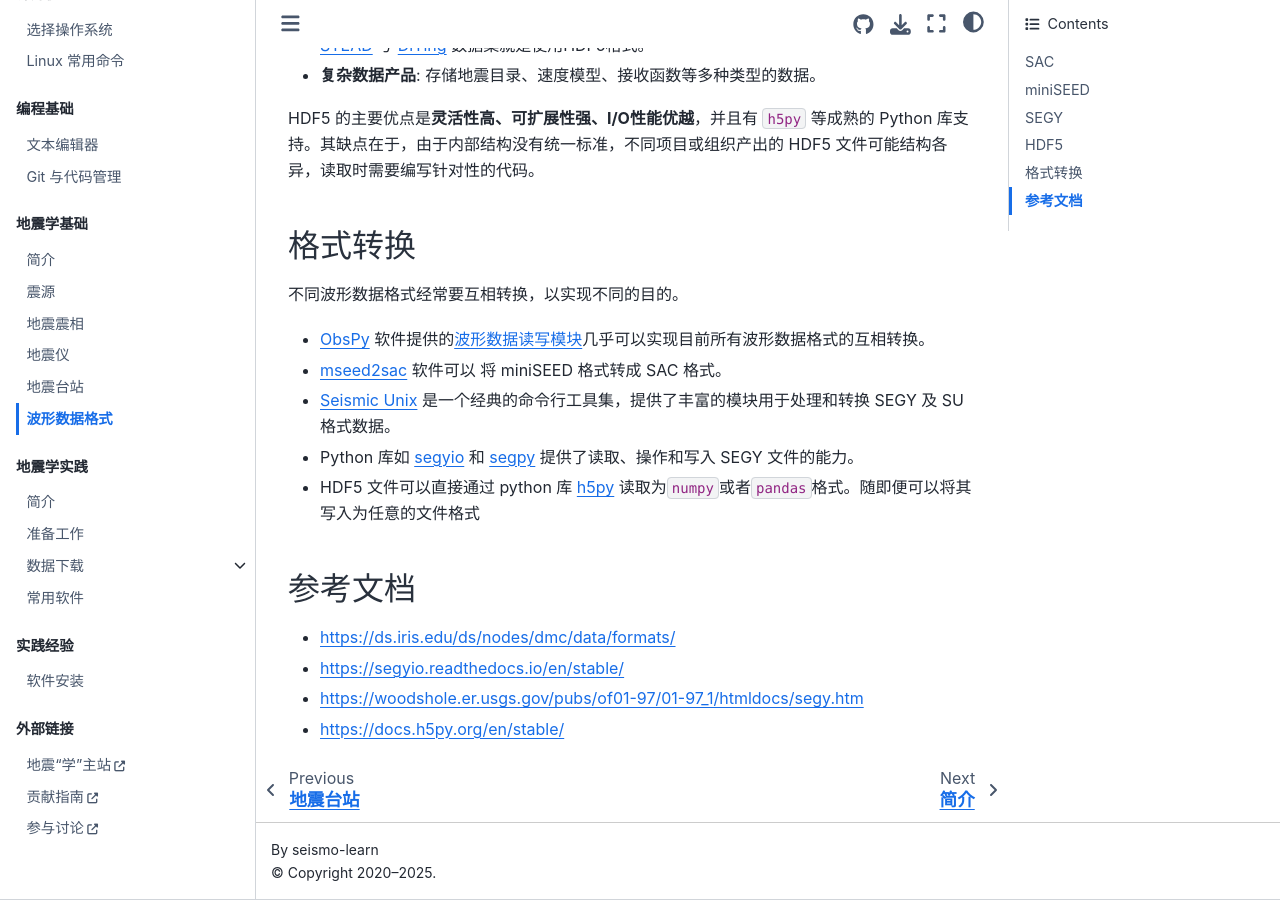
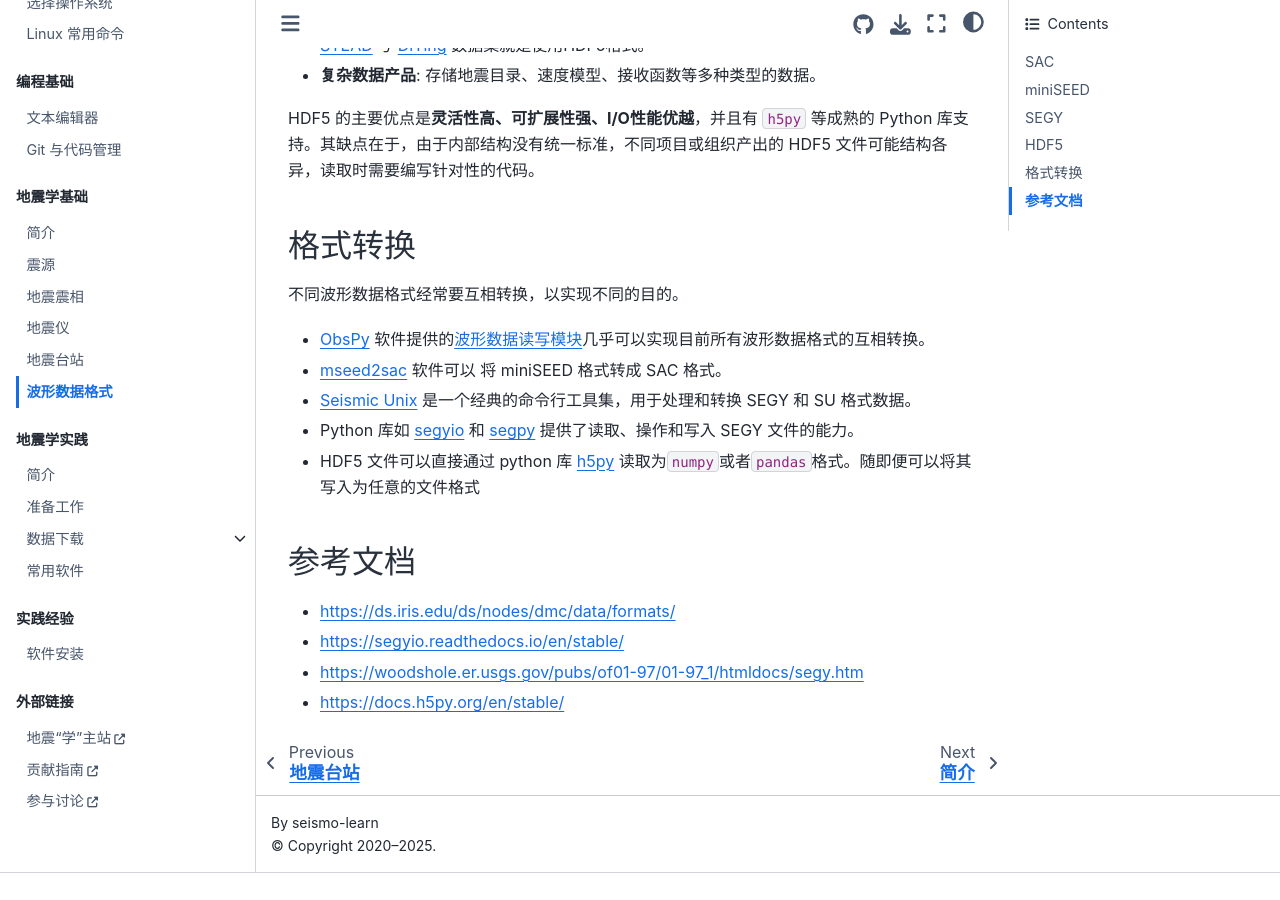
Before and after one commit to seismo-learn/seismology101, a Jupyter Book: the page built from source/seismology/data-format.md, in a window 1280 px wide and 900 px high, scrolled down 2143 px. Built offline with Jupyter Book 1.0.4 settings and Sphinx 7.4.7 and the Sphinx Book theme 1.1.4, drawn with Linux system fonts in a browser that asks for light colours; pages that are not in the unit, such as notebooks, are missing from menus; after the commit the page ends 3016 px from its top, so only the background shows below that.

Commit message:
Update source/seismology/data-format.md
Co-authored-by: Yao Jiayuan <coreman.seism@gmail.com>

```diff
--- a/source/seismology/data-format.md
+++ b/source/seismology/data-format.md
@@ -92,7 +92,7 @@ HDF5 的主要优点是**灵活性高、可扩展性强、I/O性能优越**，
 - [mseed2sac](https://github.com/iris-edu/mseed2sac) 软件可以
   将 miniSEED 格式转成 SAC 格式。
 
-- [Seismic Unix](https://wiki.seismic-unix.org/start) 是一个经典的命令行工具集，提供了丰富的模块用于处理和转换 SEGY 及 SU 格式数据。
+- [Seismic Unix](https://wiki.seismic-unix.org/start) 是一个经典的命令行工具集，用于处理和转换 SEGY 和 SU 格式数据。
 
 -   Python 库如 [segyio](https://github.com/equinor/segyio) 和 [segpy](https://segpy.readthedocs.io/en/latest/) 提供了读取、操作和写入 SEGY 文件的能力。
 
```
